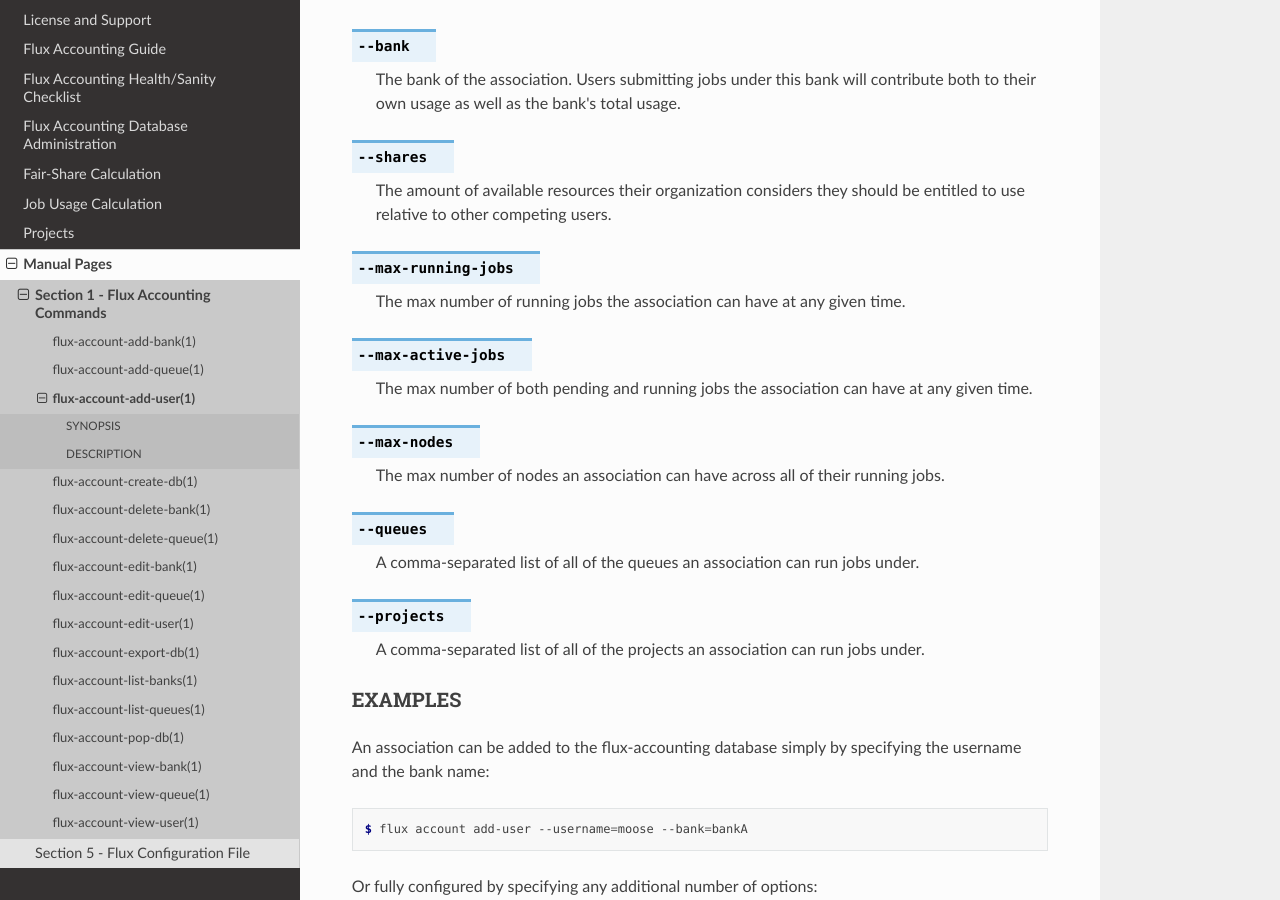
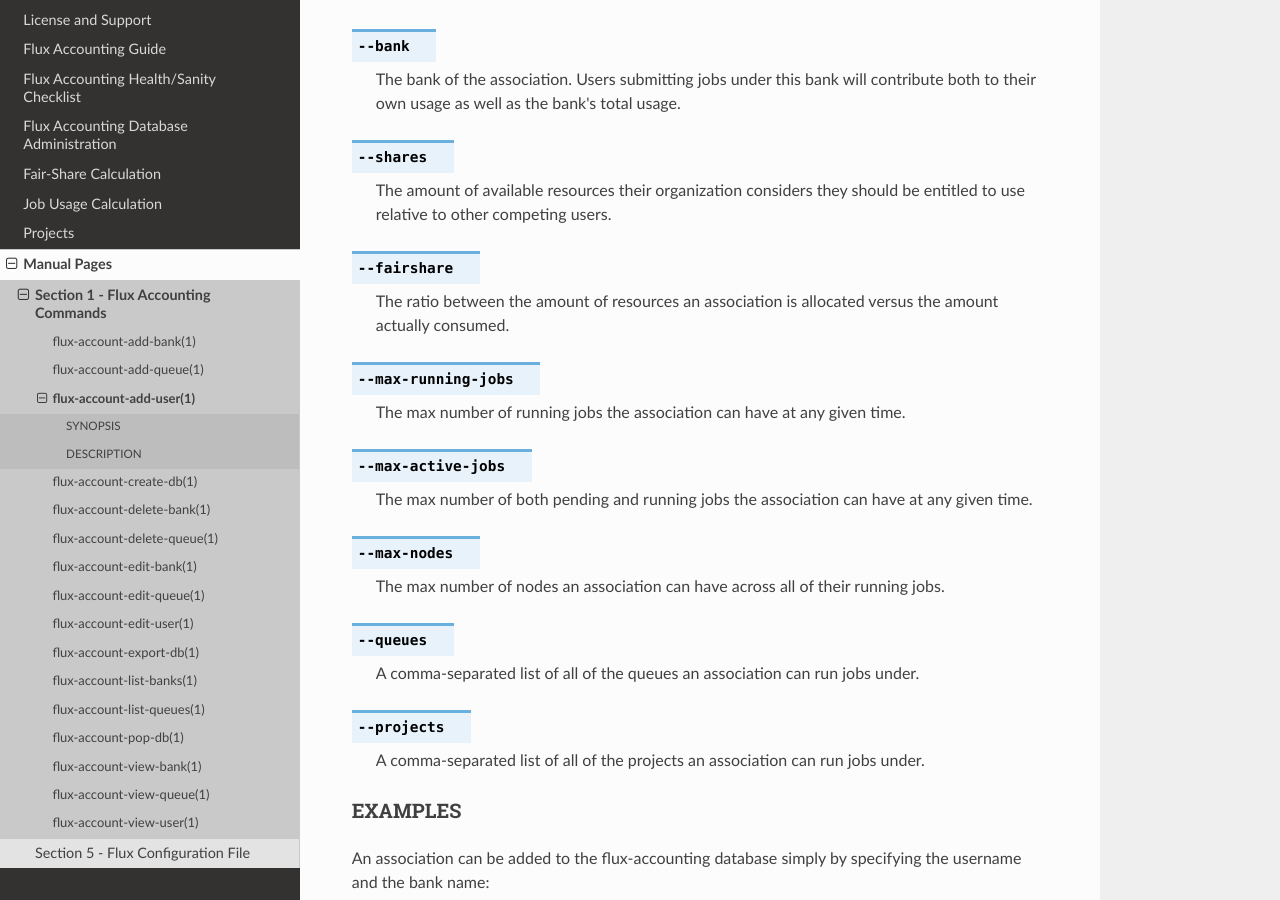
Before and after one commit to flux-framework/flux-accounting, a Sphinx documentation site: the page built from doc/man1/flux-account-add-user.rst, in a window 1280 px wide and 900 px high, scrolled down 634 px. Built offline with Sphinx 7.4.7 and the Read the Docs theme 3.1.0, drawn with Linux system fonts in a browser that asks for light colours.

Commit message:
doc: add --fairshare to add-user man page
Problem: The man page for add-user(1) does not list --fairshare as an
optional argument to the add-user command.

Add --fairshare to the manpage for add-user(1).

```diff
--- a/doc/man1/flux-account-add-user.rst
+++ b/doc/man1/flux-account-add-user.rst
@@ -41,6 +41,11 @@ be defined upon user creation.
     The amount of available resources their organization considers they should
     be entitled to use relative to other competing users.
 
+.. option:: --fairshare
+
+    The ratio between the amount of resources an association is allocated
+    versus the amount actually consumed.
+
 .. option:: --max-running-jobs
 
     The max number of running jobs the association can have at any given time.
```
